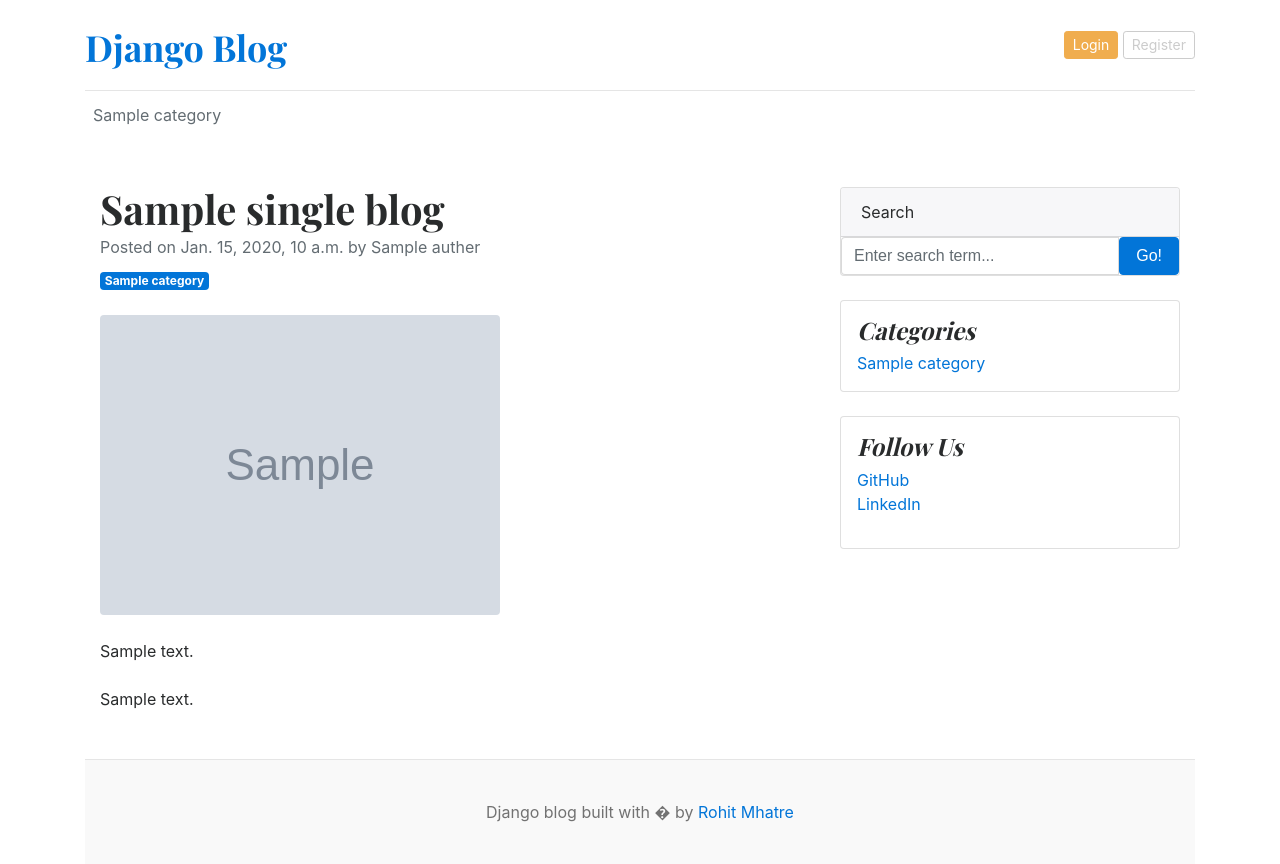
After one commit to rohit246-ambitious/blog, a Django app: template templates/blogs.html in a window 1280 px wide. The commit adds this page. Run offline with Django 5.2, Linux system fonts and the light colour scheme; the template is opened without the code that fills it: most values are stand-ins (such as "Sample title", 1, 10 or a date in 2020); grey boxes marked "Sample" are stand-in pictures; data that the repository does not hold is empty.

Commit message:
Implemented single blog post page using post slug

```diff
--- a/blog_main/urls.py
+++ b/blog_main/urls.py
@@ -20,9 +20,11 @@ from django.urls import include, path
 from . import views
 from django.conf.urls.static import static
 from django.conf import settings
+from blogs import views as BlogsView
 
 urlpatterns = [
     path('admin/', admin.site.urls),
     path('', views.home, name='home'),
-    path('category/',include('blogs.urls'))
+    path('category/',include('blogs.urls')),
+    path('<slug:slug>/', BlogsView.blogs, name='blogs'),
 ] + static(settings.MEDIA_URL, document_root=settings.MEDIA_ROOT)
--- /dev/null
+++ b/templates/blogs.html
@@ -0,0 +1,67 @@
+{% extends "base.html" %}
+
+{% block content %}
+<!-- Page content-->
+<div class="container mt-5">
+    <div class="row">
+        <div class="col-lg-8">
+            <!-- Post content-->
+            <article>
+                <!-- Post header-->
+                <header class="mb-4">
+                    <!-- Post title-->
+                    <h1 class="fw-bolder mb-1">{{ single_blog.title }}</h1>
+                    <!-- Post meta content-->
+                    <div class="text-muted fst-italic mb-2">Posted on {{ single_blog.created_at }} by {{ single_blog.auther }}</div>
+                    <!-- Post category-->
+                    <a class="badge bg-primary text-decoration-none text-light" href="#!">{{ single_blog.category.category_name }}</a>
+                </header>
+                <!-- Preview image figure-->
+                <figure class="mb-4"><img class="img-fluid rounded" src="{{ single_blog.featured_image.url }}" alt="..." /></figure>
+                <!-- Post content-->
+                <section class="mb-5">
+                    <p class="fs-5 mb-4">{{ single_blog.short_description }}</p>
+                    <p class="fs-5 mb-4">{{ single_blog.blog_body }}</p>
+                    </section>
+            </article>
+        </div>
+        <!-- Side widgets-->
+        <div class="col-lg-4">
+            <!-- Search widget-->
+            <div class="card mb-4">
+                <div class="card-header">Search</div>
+                <div class="card-body">
+                    <div class="input-group">
+                        <input class="form-control" type="text" placeholder="Enter search term..." aria-label="Enter search term..." aria-describedby="button-search" />
+                        <button class="btn btn-primary" id="button-search" type="button">Go!</button>
+                    </div>
+                </div>
+            </div>
+            <!-- Categories widget-->
+            <div class="card mb-4 p-3">
+                <h4 class="font-italic">Categories</h4>
+                <div class="card-body">
+                    <div class="row">
+                        <div class="col-sm-6">
+                            <ul class="list-unstyled mb-0">
+                                {% for category in categories %}
+                                <li><a href="{% url 'posts_by_category' category.id %}">{{ category.category_name }}</a></li>
+                                {% endfor %}
+                            </ul>
+                        </div>
+
+                    </div>
+                </div>
+            </div>
+            <!-- Side widget-->
+            <div class="card mb-4 p-3">
+                <h4 class="font-italic">Follow Us</h4>
+                <ol class="list-unstyled">
+                    <li><a href="#">GitHub</a></li>
+                    <li><a href="#">LinkedIn</a></li>
+                </ol>
+            </div>
+        </div>
+    </div>
+</div>
+{% endblock %}
--- a/templates/home.html
+++ b/templates/home.html
@@ -8,7 +8,7 @@
                     <div class="col-md-8 px-0">
                         <h1 class="display-4 font-italic">{{ post.title }}</h1>
                         <p class="lead my-3">{{ post.short_description | truncatewords:25 }}</p>
-                        <p class="lead mb-0"><a href="#" class="text-white font-weight-bold">Continue reading...</a></p>
+                        <p class="lead mb-0"><a href="{% url 'blogs' post.slug %}" class="text-white font-weight-bold">Continue reading...</a></p>
                     </div>
                 </div>
             {% endif %}
@@ -22,7 +22,7 @@
             <div class="col-md-6">
             <div class="card border-0" >
                 <div class="card-body">
-                <h3>{{ post.title }}</h3>
+                <h3><a href="{% url 'blogs' post.slug %}" class="text-dark">{{ post.title }}</a></h3>
                 <small class="mb-1 text-muted">{{post.created_at | timesince}} ago | {{ post.auther }}</small>
                 <p class="card-text">{{ post.short_description | truncatewords:20 }}</p>
                 </div>
@@ -41,7 +41,7 @@
                         <div class="col-md-6">
                             <div class="card border-0" >
                                 <div class="card-body">
-                                <h3>{{ post.title }}</h3>
+                                <h3><a href="{% url 'blogs' post.slug %}" class="text-dark">{{ post.title }}</a></h3>
                                 <small class="mb-1 text-muted">{{post.created_at | timesince}} ago | {{ post.auther }}</small>
                                 <p class="card-text">{{ post.short_description | truncatewords:20 }}</p>
                                 </div>
```
Also changed, not shown: blogs/views.py (+7 -0 lines), templates/posts_by_category.html (+1 -13 lines).
